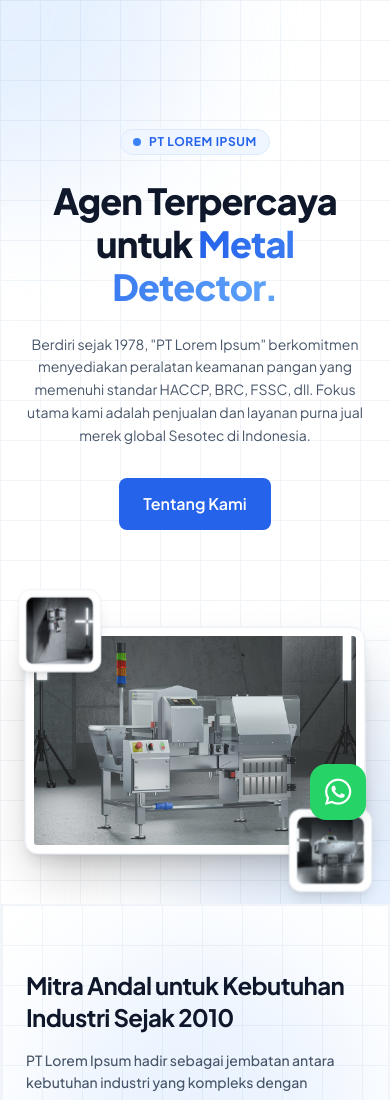
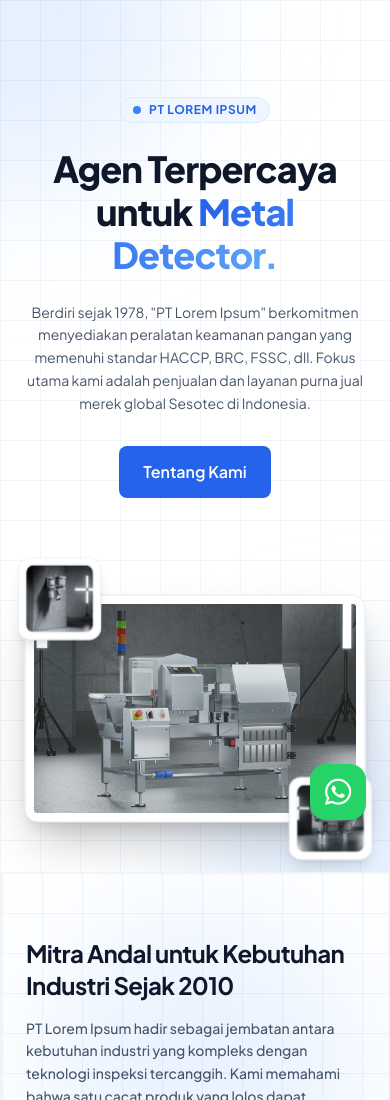
Before and after one commit to sodiumKlorida/frontend-x-ray, a plain HTML site: page index.html in a window 390 px wide. Shown: the top 1100 px of the page. Drawn offline with nearby package versions, Linux system fonts and the light colour scheme.

Commit message:
Update index.html

```diff
--- a/index.html
+++ b/index.html
@@ -140,7 +140,7 @@
 
         <div class="max-w-7xl mx-auto px-6 relative z-10 grid md:grid-cols-2 gap-12 items-center">
             <!-- Text Content -->
-            <div data-aos="fade-right" data-aos-duration="1000" class="text-center md:text-left mt-8 md:mt-0">
+            <div data-aos="fade-right" data-aos-duration="1000" class="text-center md:text-left mt-0">
                 <div
                     class="inline-flex items-center gap-2 px-3 py-1 rounded-full bg-brand-50 border border-brand-100 text-brand-600 text-xs font-bold uppercase tracking-wider mb-6">
                     <span class="relative flex h-2 w-2">
```
